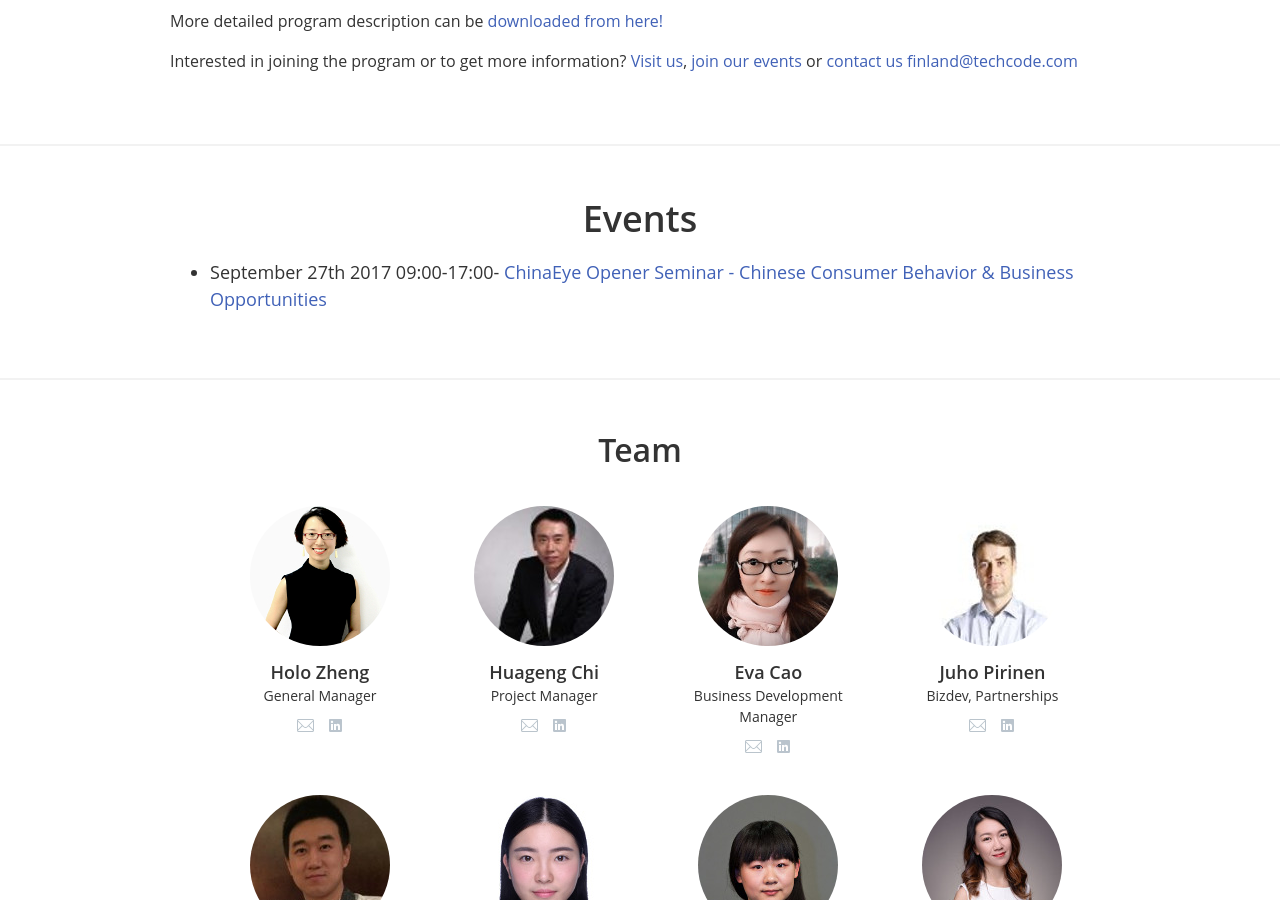
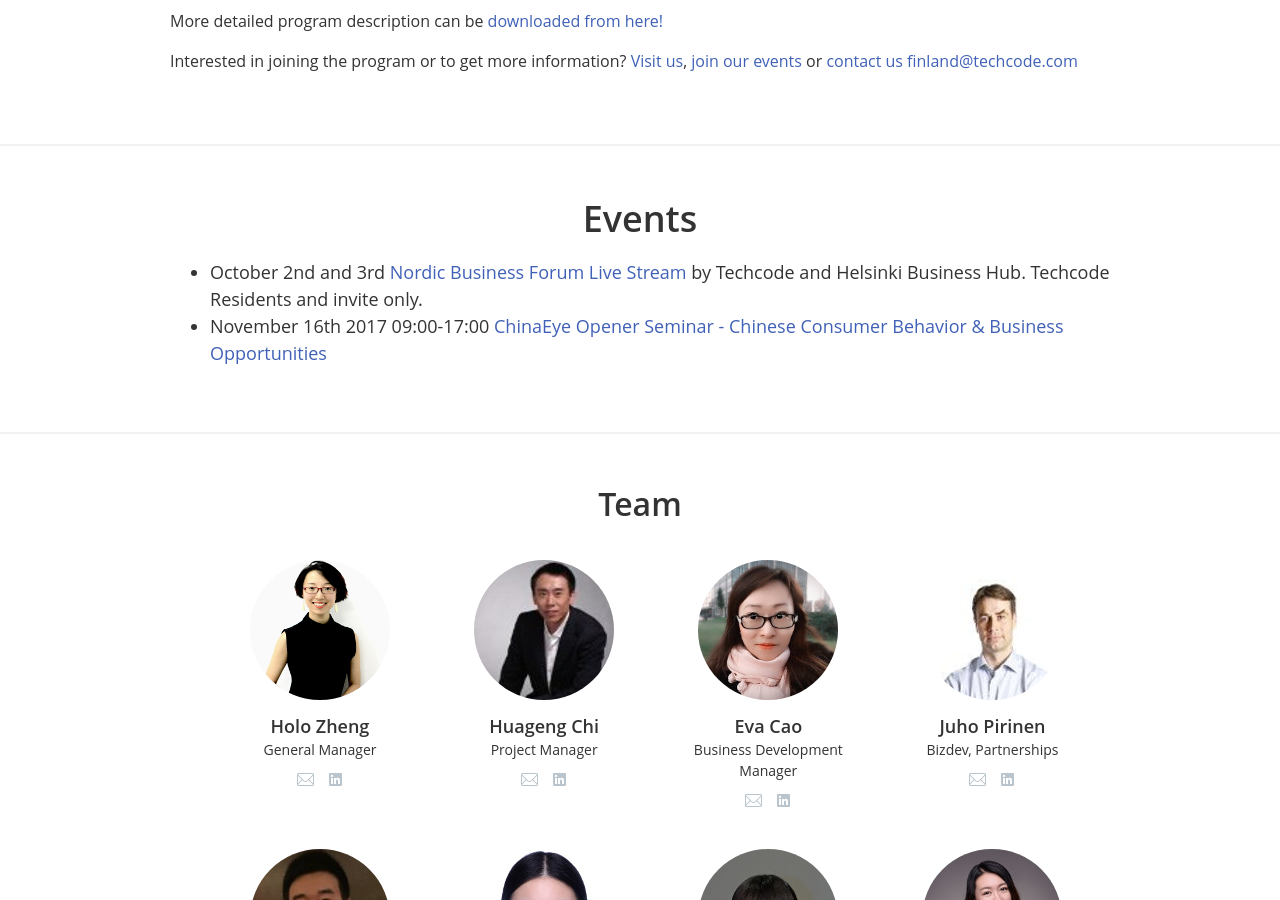
Before and after one commit to techcodefinland/techcode.fi, a Jekyll site: the page built from index.html, in a window 1280 px wide and 900 px high, scrolled down 2027 px. Built offline with Jekyll 4.4.1, drawn with Linux system fonts in a browser that asks for light colours; nearby versions of some CDN libraries.

Commit message:
Update events.md

```diff
--- a/_includes/events.md
+++ b/_includes/events.md
@@ -1 +1,2 @@
-- September 27th 2017 09:00-17:00- [ChinaEye Opener Seminar - Chinese Consumer Behavior & Business Opportunities](https://www.eventbrite.co.uk/e/seminar-chinese-consumer-behaviors-business-opportunities-tickets-37659012119#tickets)
+- October 2nd and 3rd [Nordic Business Forum Live Stream](https://www.nbforum.com/nbf2017/) by Techcode and Helsinki Business Hub. Techcode Residents and invite only.
+- November 16th 2017 09:00-17:00 [ChinaEye Opener Seminar - Chinese Consumer Behavior & Business Opportunities](https://www.eventbrite.co.uk/e/seminar-chinese-consumer-behaviors-business-opportunities-tickets-37659012119#tickets)
```
